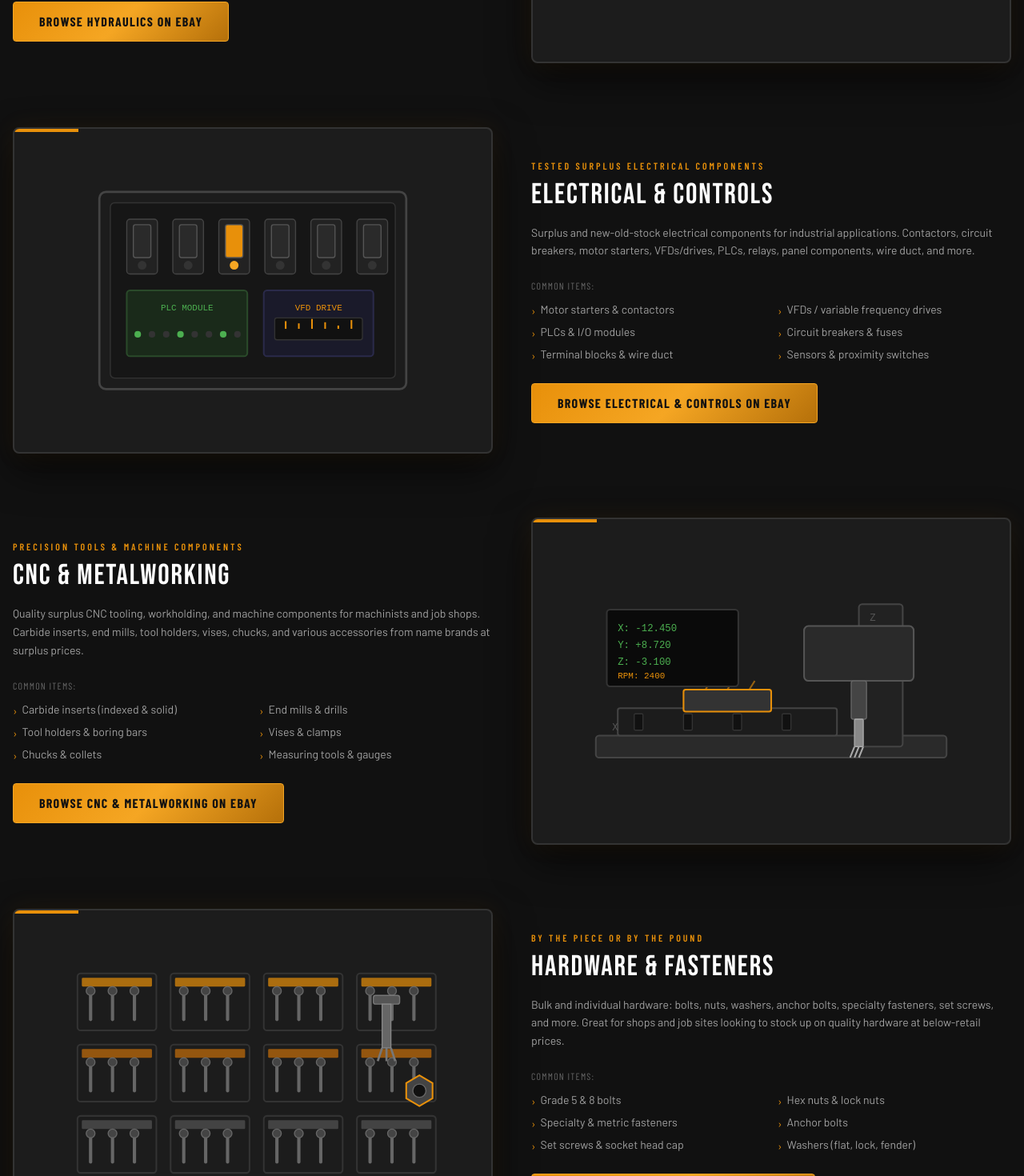
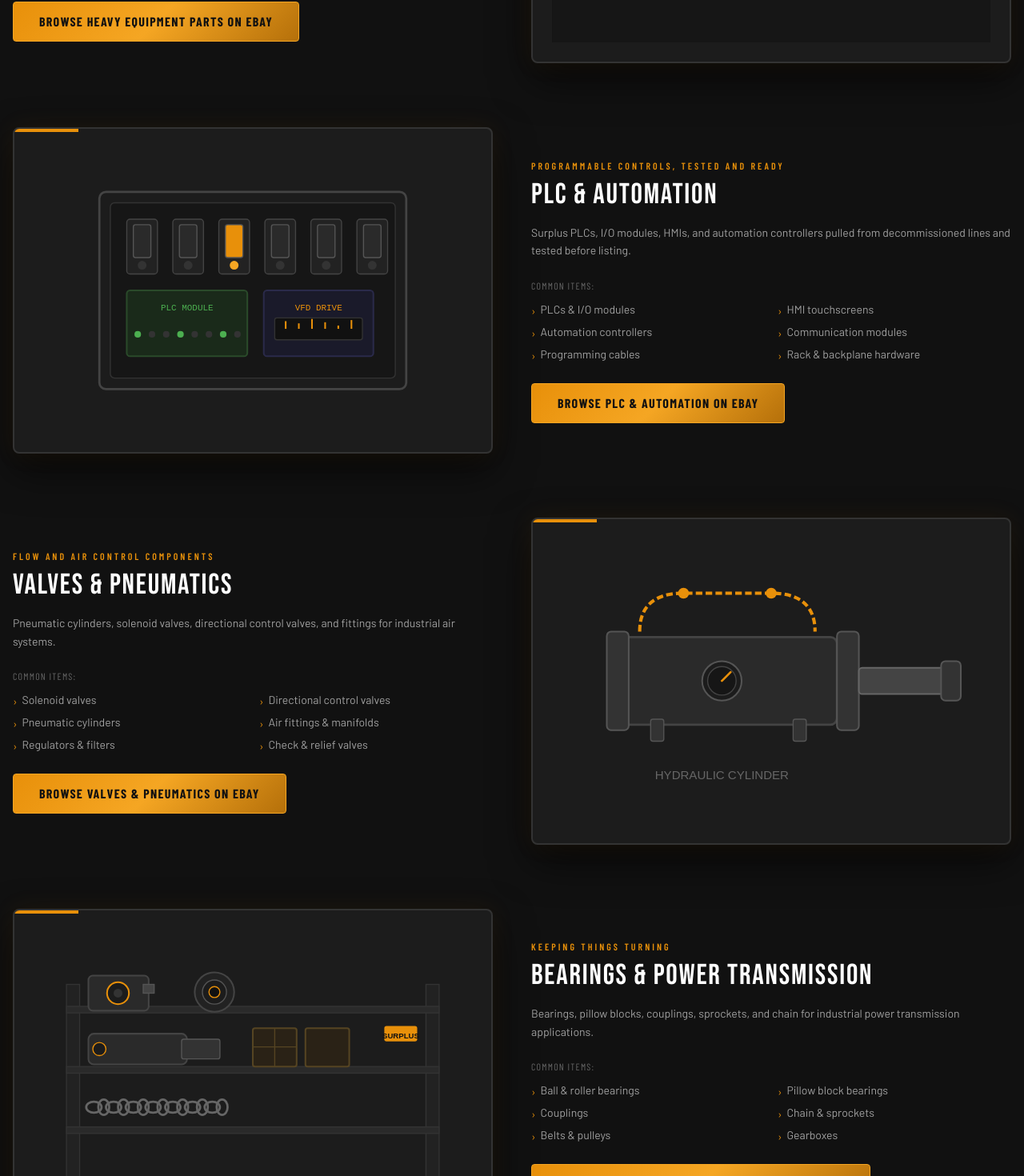
Before and after one commit to flu-wop/a-and-b, a Next.js app: page /inventory in a window 1280 px wide. Shown: the part 1321-2791 px from the top of the page at 80% size. Built offline with nearby package versions, Linux system fonts and the light colour scheme.

Commit message:
Fix inventory category mismatch: replace made-up taxonomy with actual eBay store categories and correct LH_StoreCategory links

```diff
--- a/app/inventory/page.tsx
+++ b/app/inventory/page.tsx
@@ -6,24 +6,10 @@ export const metadata: Metadata = {
     "Browse A&B Supply & Surplus inventory: heavy equipment parts, hydraulics, electrical, CNC/metalworking, hardware and more.",
 };
 
+// These IDs and names must always match the live eBay Store Categories exactly
+// (Seller Hub → Store → Categories). If a category is renamed or added/removed
+// there, update it here too, or this list drifts out of sync again.
 const CATEGORIES = [
-  {
-    id: "heavy-equipment",
-    title: "Heavy Equipment Parts & Attachments",
-    tagline: "Keep your machines running",
-    description:
-      "We stock a wide range of heavy equipment parts including buckets, quick couplers, cutting edges, pins, bushings, ground engagement tools, and various attachments for excavators, wheel loaders, skid steers, bulldozers, and more.",
-    examples: [
-      "Excavator buckets & thumbs",
-      "Quick couplers & pins",
-      "Cutting edges & wear plates",
-      "Hydraulic cylinders",
-      "Undercarriage parts",
-      "Counterweights & ballast",
-    ],
-    ebayUrl: "https://www.ebay.com/sch/i.html?_ssn=atob&_nkw=heavy+equipment",
-    Illustration: HeavyEquipmentIllustration,
-  },
   {
     id: "hydraulics",
     title: "Hydraulics",
@@ -38,76 +24,135 @@ const CATEGORIES = [
       "Hydraulic manifolds",
       "Power units (HPU)",
     ],
-    ebayUrl: "https://www.ebay.com/sch/i.html?_ssn=atob&_nkw=hydraulic",
+    storeCategoryId: "45625601016",
+    ebayUrl: "https://www.ebay.com/sch/i.html?_ssn=atob&LH_StoreCategory=45625601016",
     Illustration: HydraulicsIllustration,
   },
   {
-    id: "electrical",
+    id: "heavy-equipment",
+    title: "Heavy Equipment Parts",
+    tagline: "Keep your machines running",
+    description:
+      "We stock a wide range of heavy equipment parts including buckets, quick couplers, cutting edges, pins, bushings, ground engagement tools, and various attachments for excavators, wheel loaders, skid steers, bulldozers, and more.",
+    examples: [
+      "Excavator buckets & thumbs",
+      "Quick couplers & pins",
+      "Cutting edges & wear plates",
+      "Undercarriage parts",
+      "Counterweights & ballast",
+      "Attachment components",
+    ],
+    storeCategoryId: "45625602016",
+    ebayUrl: "https://www.ebay.com/sch/i.html?_ssn=atob&LH_StoreCategory=45625602016",
+    Illustration: HeavyEquipmentIllustration,
+  },
+  {
+    id: "plc-automation",
+    title: "PLC & Automation",
+    tagline: "Programmable controls, tested and ready",
+    description:
+      "Surplus PLCs, I/O modules, HMIs, and automation controllers pulled from decommissioned lines and tested before listing.",
+    examples: [
+      "PLCs & I/O modules",
+      "HMI touchscreens",
+      "Automation controllers",
+      "Communication modules",
+      "Programming cables",
+      "Rack & backplane hardware",
+    ],
+    storeCategoryId: "45625603016",
+    ebayUrl: "https://www.ebay.com/sch/i.html?_ssn=atob&LH_StoreCategory=45625603016",
+    Illustration: ElectricalIllustration,
+  },
+  {
+    id: "valves-pneumatics",
+    title: "Valves & Pneumatics",
+    tagline: "Flow and air control components",
+    description:
+      "Pneumatic cylinders, solenoid valves, directional control valves, and fittings for industrial air systems.",
+    examples: [
+      "Solenoid valves",
+      "Directional control valves",
+      "Pneumatic cylinders",
+      "Air fittings & manifolds",
+      "Regulators & filters",
+      "Check & relief valves",
+    ],
+    storeCategoryId: "45625604016",
+    ebayUrl: "https://www.ebay.com/sch/i.html?_ssn=atob&LH_StoreCategory=45625604016",
+    Illustration: HydraulicsIllustration,
+  },
+  {
+    id: "bearings-power-transmission",
+    title: "Bearings & Power Transmission",
+    tagline: "Keeping things turning",
+    description:
+      "Bearings, pillow blocks, couplings, sprockets, and chain for industrial power transmission applications.",
+    examples: [
+      "Ball & roller bearings",
+      "Pillow block bearings",
+      "Couplings",
+      "Chain & sprockets",
+      "Belts & pulleys",
+      "Gearboxes",
+    ],
+    storeCategoryId: "45625605016",
+    ebayUrl: "https://www.ebay.com/sch/i.html?_ssn=atob&LH_StoreCategory=45625605016",
+    Illustration: SurplusIllustration,
+  },
+  {
+    id: "sensors-instrumentation",
+    title: "Sensors & Instrumentation",
+    tagline: "Precision feedback and measurement",
+    description:
+      "Proximity sensors, photoeyes, pressure transmitters, and other instrumentation for process and automation systems.",
+    examples: [
+      "Proximity sensors",
+      "Photoeyes",
+      "Pressure transmitters",
+      "Flow indicators",
+      "Limit switches",
+      "Encoders",
+    ],
+    storeCategoryId: "45625606016",
+    ebayUrl: "https://www.ebay.com/sch/i.html?_ssn=atob&LH_StoreCategory=45625606016",
+    Illustration: CncIllustration,
+  },
+  {
+    id: "electrical-controls",
     title: "Electrical & Controls",
     tagline: "Tested surplus electrical components",
     description:
-      "Surplus and new-old-stock electrical components for industrial applications. Contactors, circuit breakers, motor starters, VFDs/drives, PLCs, relays, panel components, wire duct, and more.",
+      "Surplus and new-old-stock electrical components for industrial applications. Contactors, circuit breakers, motor starters, VFDs/drives, relays, and panel components.",
     examples: [
       "Motor starters & contactors",
       "VFDs / variable frequency drives",
-      "PLCs & I/O modules",
       "Circuit breakers & fuses",
       "Terminal blocks & wire duct",
-      "Sensors & proximity switches",
+      "Relays",
+      "Panel components",
     ],
-    ebayUrl: "https://www.ebay.com/sch/i.html?_ssn=atob&_nkw=electrical",
+    storeCategoryId: "45625607016",
+    ebayUrl: "https://www.ebay.com/sch/i.html?_ssn=atob&LH_StoreCategory=45625607016",
     Illustration: ElectricalIllustration,
   },
   {
-    id: "cnc-metalworking",
-    title: "CNC & Metalworking",
-    tagline: "Precision tools & machine components",
-    description:
-      "Quality surplus CNC tooling, workholding, and machine components for machinists and job shops. Carbide inserts, end mills, tool holders, vises, chucks, and various accessories from name brands at surplus prices.",
-    examples: [
-      "Carbide inserts (indexed & solid)",
-      "End mills & drills",
-      "Tool holders & boring bars",
-      "Vises & clamps",
-      "Chucks & collets",
-      "Measuring tools & gauges",
-    ],
-    ebayUrl: "https://www.ebay.com/sch/i.html?_ssn=atob&_nkw=cnc+metalworking",
-    Illustration: CncIllustration,
-  },
-  {
-    id: "hardware",
-    title: "Hardware & Fasteners",
-    tagline: "By the piece or by the pound",
-    description:
-      "Bulk and individual hardware: bolts, nuts, washers, anchor bolts, specialty fasteners, set screws, and more. Great for shops and job sites looking to stock up on quality hardware at below-retail prices.",
-    examples: [
-      "Grade 5 & 8 bolts",
-      "Hex nuts & lock nuts",
-      "Specialty & metric fasteners",
-      "Anchor bolts",
-      "Set screws & socket head cap",
-      "Washers (flat, lock, fender)",
-    ],
-    ebayUrl: "https://www.ebay.com/sch/i.html?_ssn=atob&_nkw=fasteners+hardware",
-    Illustration: HardwareIllustration,
-  },
-  {
-    id: "general-surplus",
-    title: "General Industrial Surplus",
+    id: "surplus-misc-industrial",
+    title: "Surplus & Misc Industrial",
     tagline: "Always something new in the warehouse",
     description:
-      "We regularly acquire full warehouse lots and machine shop liquidations — a constantly changing selection of pneumatics, bearings, motors, pumps, material handling equipment, safety gear, and much more.",
+      "We regularly acquire full warehouse lots and machine shop liquidations — a constantly changing selection of parts that don't fit neatly into one category.",
     examples: [
-      "Bearings & pillow blocks",
-      "Air cylinders & fittings",
       "Electric motors",
-      "Chain & sprockets",
       "Material handling",
       "Shop equipment & supplies",
+      "Safety gear",
+      "Hardware & fasteners",
+      "Mixed lots",
     ],
-    ebayUrl: "https://www.ebay.com/str/atob",
-    Illustration: SurplusIllustration,
+    storeCategoryId: "45625608016",
+    ebayUrl: "https://www.ebay.com/sch/i.html?_ssn=atob&LH_StoreCategory=45625608016",
+    Illustration: HardwareIllustration,
   },
 ];
 
```
